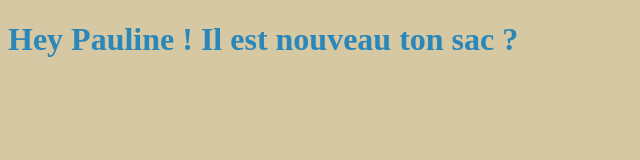
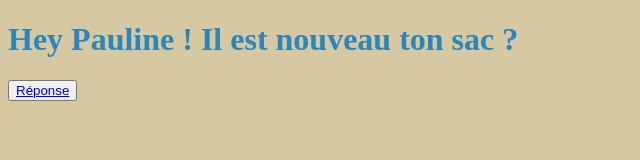
Before and after one commit to Ashekra/Sass, a plain HTML site: page index.html in a window 1280 px wide. Shown: the whole page, without its empty margins (0-640 px from the left). Drawn offline with Linux system fonts and the light colour scheme.

Commit message:
Update index.html

```diff
--- a/index.html
+++ b/index.html
@@ -11,6 +11,7 @@
 
 <body>
    <h1>Hey Pauline ! Il est nouveau ton sac ?</h1>
+   <button type="button" name="button"><a href="https://tiwsass.netlify.com/">Réponse</a></button>
 </body>
 
 </html>
```
